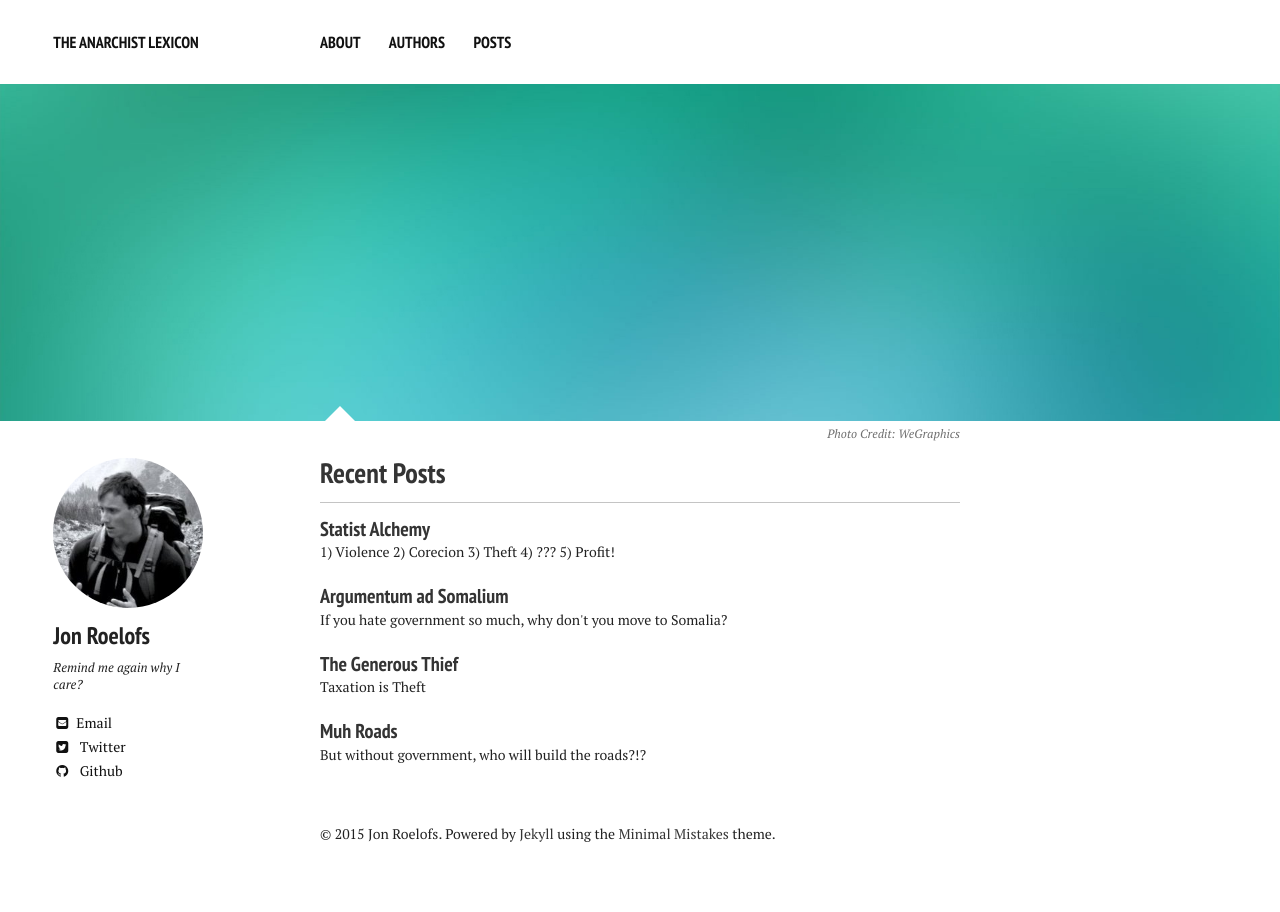
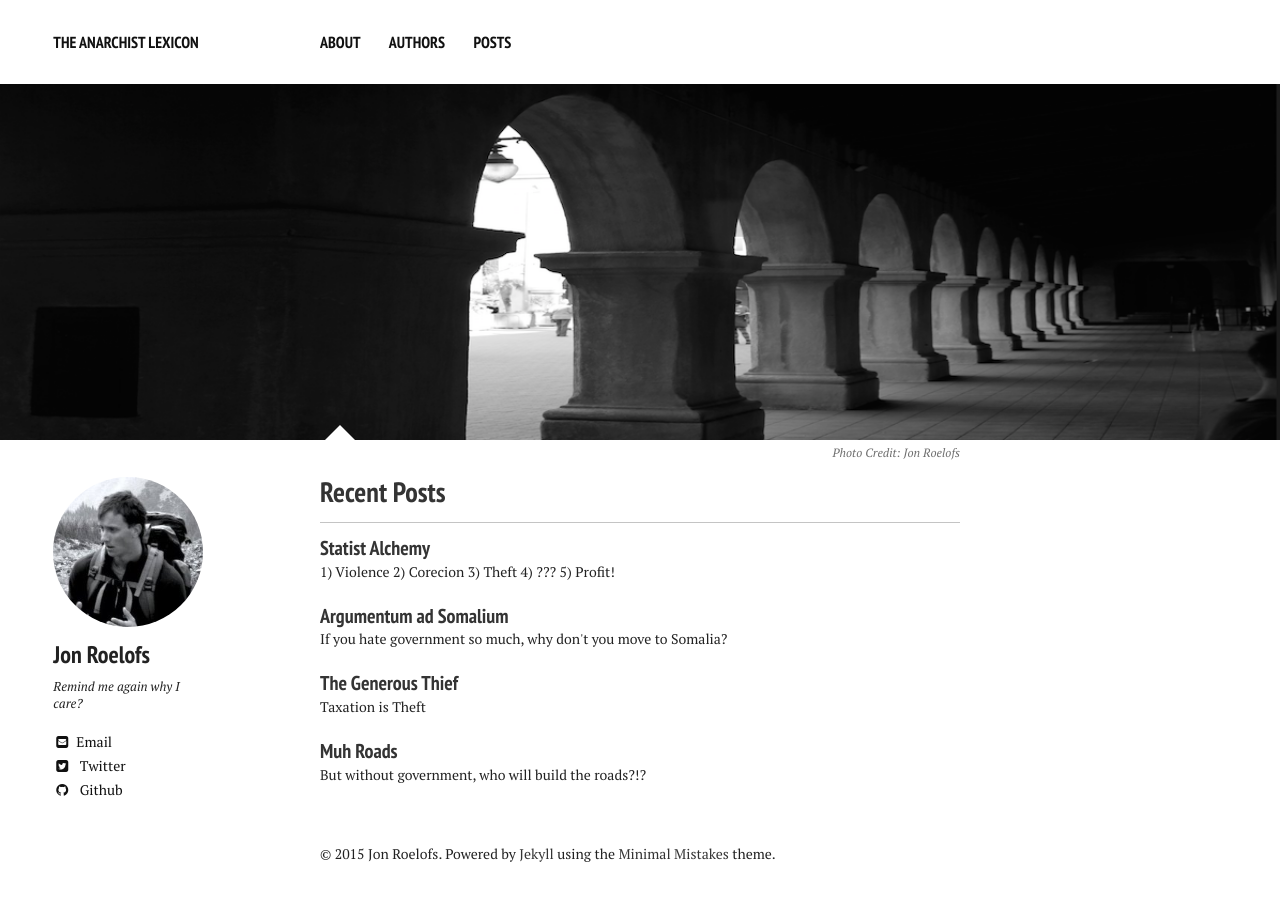
Before and after one commit to anarchistlexicon/anarchistlexicon.github.io, a Jekyll site: the page built from index.md, in a window 1280 px wide. Built offline with Jekyll 4.4.1, drawn with Linux system fonts in a browser that asks for light colours; nearby versions of some CDN libraries.

Commit message:
Add a few more photos

```diff
--- a/index.md
+++ b/index.md
@@ -3,7 +3,6 @@
 excerpt: "A minimal Jekyll theme for your blog by designer Michael Rose."
 tags: [Jekyll, theme, responsive, blog, template]
 image:
-  feature: sample-image-1.jpg
-  credit: WeGraphics
-  creditlink: http://wegraphics.net/downloads/free-ultimate-blurred-background-pack/
+  feature: about.png
+  credit: Jon Roelofs
 ---
```
Also changed, not shown: authors/index.md (+1 -1 lines), images/grass.jpg (added), 1 other file.
